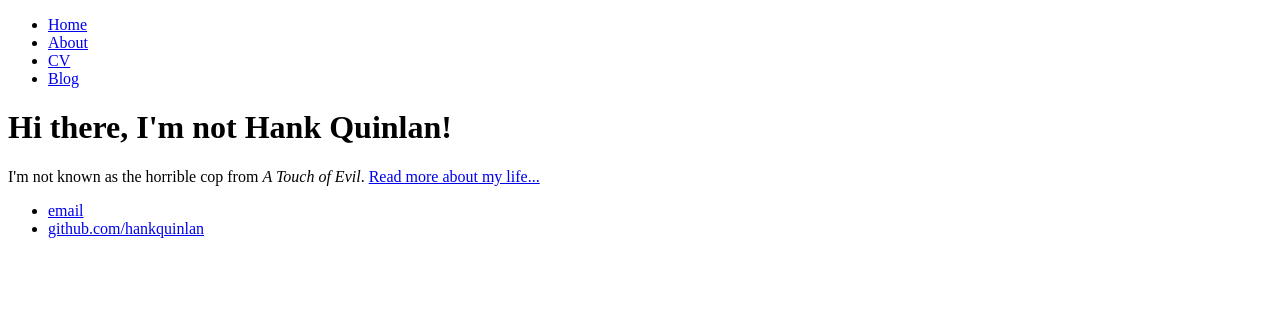
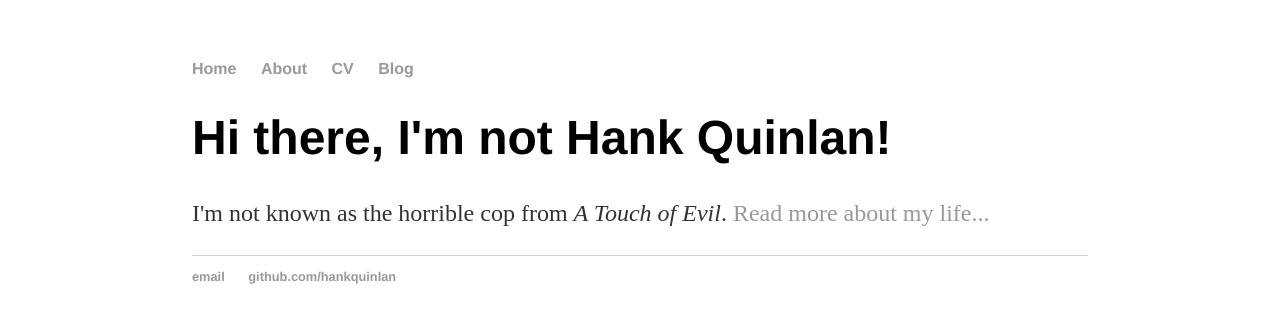
Before and after one commit to jayjacobs/jayjacobs.github.io, a plain HTML site: page index.html in a window 1280 px wide. Drawn offline with Linux system fonts and the light colour scheme.

Commit message:
Update index.html

```diff
--- a/index.html
+++ b/index.html
@@ -1,7 +1,9 @@
 <!DOCTYPE html>
 <html>
 	<head>
-		<title>Hank Quinlan, Horrible Cop</title>
+		<title>Testing out Github pages</title>
+		<!-- link to main stylesheet -->
+		<link rel="stylesheet" type="text/css" href="/css/main.css">
 	</head>
 	<body>
 		<nav>
```
